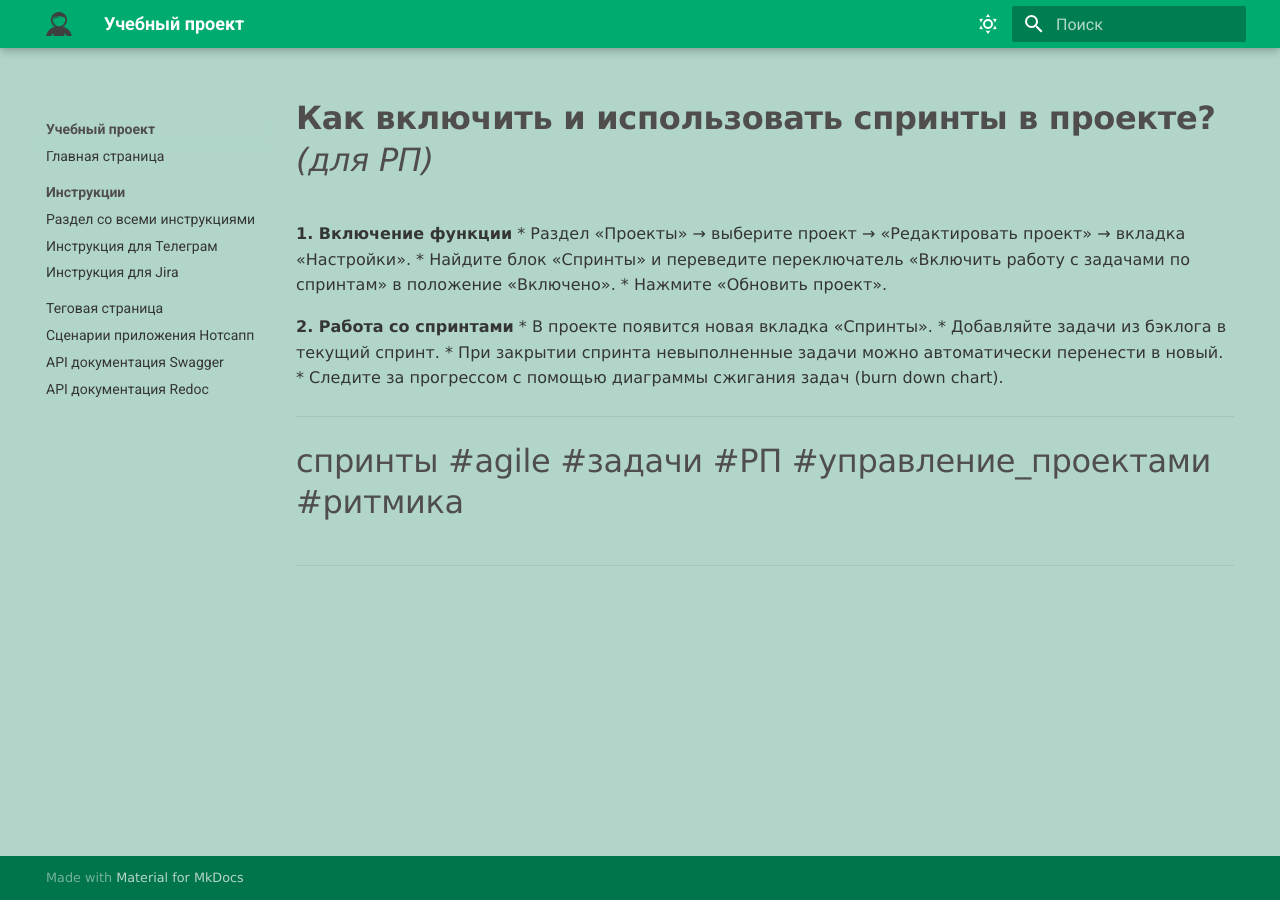
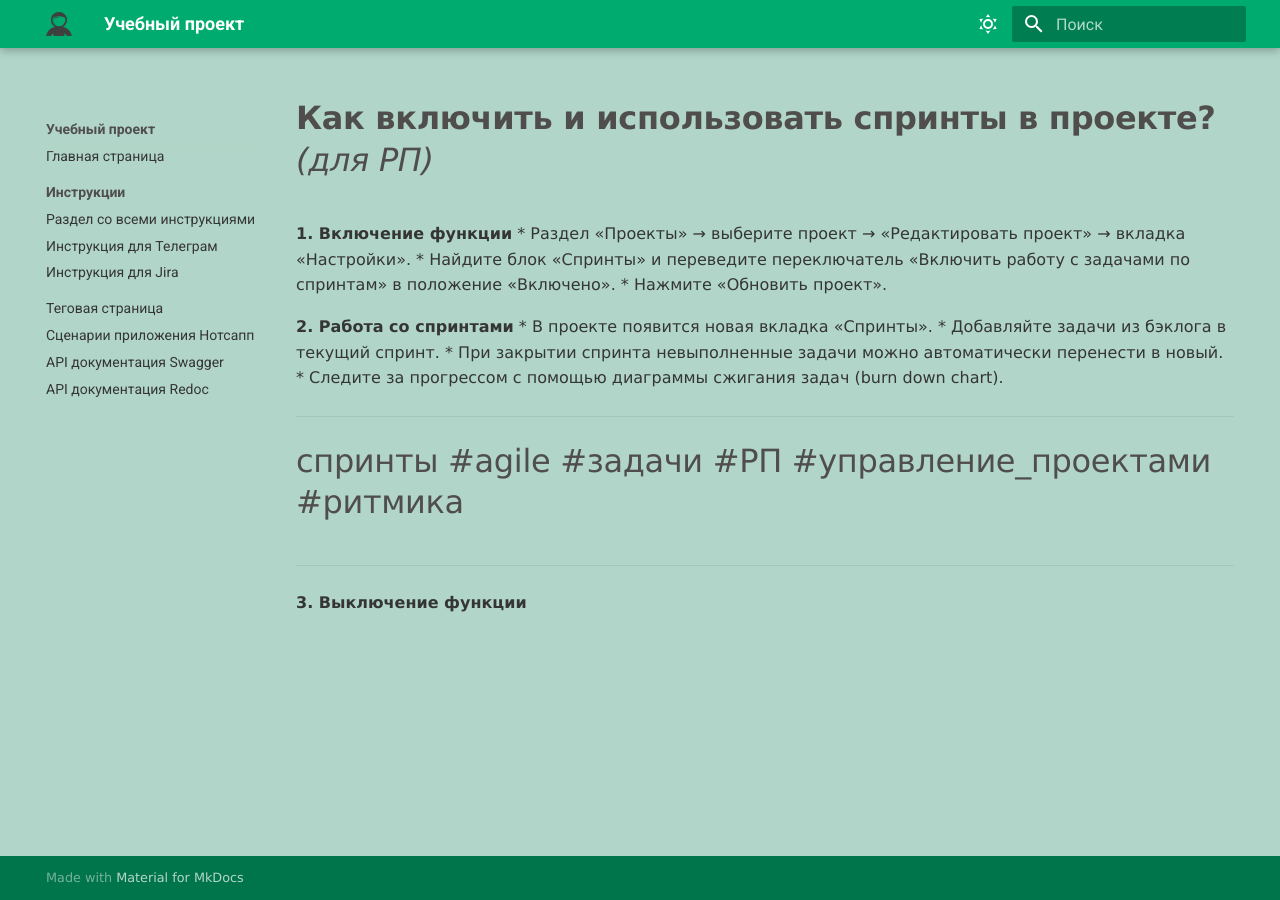
Before and after one commit to Katya-St11/katya-st-project, an MkDocs documentation site: the page built from docs/instructions/vikusyastepanova-instruction.md, in a window 1280 px wide. Built offline with MkDocs 1.6.1 and Material for MkDocs 9.7.7, drawn with Linux system fonts in a browser that asks for light colours.

Commit message:
Создала 3 пункт инструкции

```diff
--- a/docs/instructions/vikusyastepanova-instruction.md
+++ b/docs/instructions/vikusyastepanova-instruction.md
@@ -13,4 +13,7 @@
 ---
 
 #спринты #agile #задачи #РП #управление_проектами #ритмика
+
 ---
+
+**3. Выключение функции**
```
